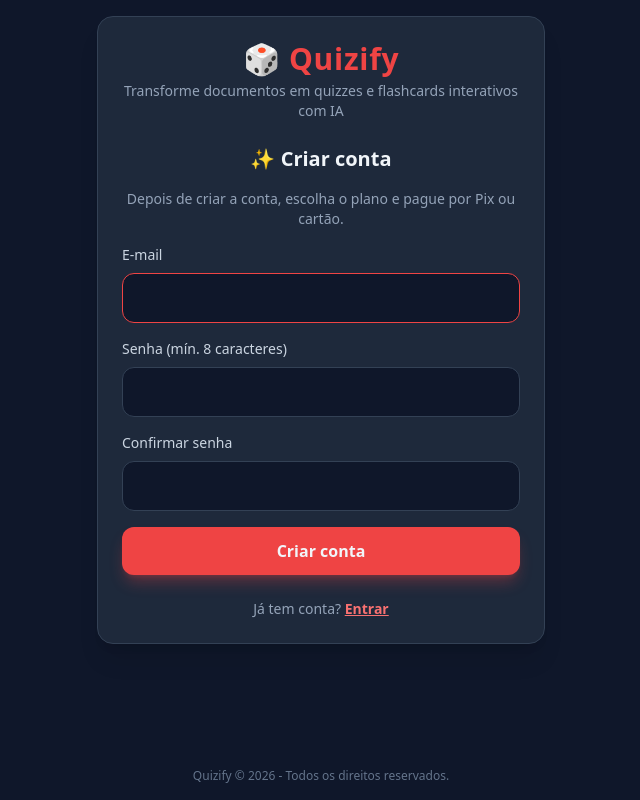
After one commit to aureliocoelho2004-ai/novo-quiz-ia, a Flask app: page /cadastro in a window 1280 px wide. The commit adds this page. Shown: the whole page, without its empty margins (319-959 px from the left). Run offline with Flask 3, Linux system fonts and the light colour scheme; some libraries are stand-ins or nearby versions.

Commit message:
Adiciona assinaturas mensal e anual pagas pela InfinitePay (#5)
- Cadastro próprio (/cadastro) com e-mail e senha; conta nasce sem acesso até pagar
- /assinatura: planos mensal (R$ 29,90, 30 dias) e anual (R$ 299, 365 dias), configuráveis
- Checkout Integrado da InfinitePay com pedido em pedidos/<id>.json
- Pagamento sempre confirmado via payment_check (o aviso não é assinado), com
  conferência do valor; aviso e retorno do cliente creditam o pedido uma única vez
- Dias somam-se à validade atual; vencida, a conta só acessa a página de assinatura
- Aviso de vencimento nos últimos 5 dias e "Liberar +30 dias" manual no /admin
- usuarios.json passa a gravar com controle de versão (if_generation_match) para
  pagamentos e admin não se sobrescreverem


Claude-Session: https://claude.ai/code/session_01BjtvukRqv4zc41ySk7aEDe

Co-authored-by: Claude <noreply@anthropic.com>

```diff
--- a/app.py
+++ b/app.py
@@ -3,6 +3,7 @@
 Toda a lógica fica aqui; o HTML vive em templates/ e o JS/CSS da página em static/.
 """
 import hashlib
+import hmac
 import io
 import json
 import logging
@@ -14,8 +15,9 @@ import uuid
 from datetime import datetime, timedelta, timezone
 from functools import wraps
 
-from flask import (Flask, abort, flash, jsonify, redirect, render_template, request,
-                   session, url_for)
+import requests
+from flask import (Flask, abort, flash, g, has_request_context, jsonify, redirect,
+                   render_template, request, session, url_for)
 from werkzeug.exceptions import RequestEntityTooLarge
 from werkzeug.security import check_password_hash, generate_password_hash
 
@@ -31,6 +33,16 @@ LIMITE_TESTE = int(os.environ.get("LIMITE_TESTE", 10))             # gerações
 DURACOES_TESTE = {"24h": 24, "3d": 72, "7d": 168}                  # opções do painel, em horas
 INTERVALO_SEGUNDOS = int(os.environ.get("INTERVALO_SEGUNDOS", 30))  # espera entre gerações
 FUSO_BRASIL = timezone(timedelta(hours=-3))
+DIA = 24 * 3600
+
+# Assinaturas pagas pela InfinitePay (Checkout Integrado). Preços em centavos.
+PLANOS = {
+    "mensal": {"nome": "Mensal", "centavos": int(os.environ.get("PRECO_MENSAL_CENTAVOS", 2990)), "dias": 30},
+    "anual": {"nome": "Anual", "centavos": int(os.environ.get("PRECO_ANUAL_CENTAVOS", 29900)), "dias": 365},
+}
+INFINITEPAY_HANDLE = os.environ.get("INFINITEPAY_HANDLE", "").strip().lstrip("$@")
+INFINITEPAY_API = "https://api.checkout.infinitepay.io"
+AVISO_VENCIMENTO_DIAS = 5
 EXTENSOES_DOC = {".pdf", ".docx", ".pptx"}
 EXTENSOES_IMG = {".jpg", ".jpeg", ".png", ".webp", ".heic", ".heif"}
 MIME_IMG = {".jpg": "image/jpeg", ".jpeg": "image/jpeg", ".png": "image/png",
@@ -117,13 +129,15 @@ def carregar_usuarios(estrito=False):
     devolver uma lista vazia — obrigatório antes de gravar, senão a gravação
     apagaria todos os utilizadores existentes."""
     try:
-        blob = bucket_firebase().blob(ARQUIVO_USUARIOS)
-        dados = json.loads(blob.download_as_bytes()) if blob.exists() else {}
+        dados, geracao = ler_json_versionado(ARQUIVO_USUARIOS)
+        dados = dados or {}
     except Exception as erro:
         log.exception("Falha ao ler utilizadores do Firebase")
         if estrito:
             raise FalhaUsuarios from erro
-        dados = {}
+        dados, geracao = {}, None
+    if has_request_context():
+        g.geracao_usuarios = geracao
 
     usuarios = {}
     for nome, valor in dados.items():
@@ -140,8 +154,42 @@ def carregar_usuarios(estrito=False):
 
 
 def salvar_usuarios(usuarios):
-    bucket_firebase().blob(ARQUIVO_USUARIOS).upload_from_string(
-        json.dumps(usuarios, ensure_ascii=False), content_type="application/json")
+    """Grava só se ninguém alterou o arquivo desde a leitura (senão levanta
+    PreconditionFailed), para um pagamento e o admin não se sobrescreverem."""
+    geracao = g.get("geracao_usuarios") if has_request_context() else None
+    g.geracao_usuarios = gravar_json_versionado(ARQUIVO_USUARIOS, usuarios, geracao)
+
+
+def alterar_usuarios(alteracao, tentativas=5):
+    """Lê, aplica `alteracao(usuarios)` e grava, repetindo se outra gravação
+    acontecer no meio. A alteração devolve False para cancelar sem gravar."""
+    from google.api_core.exceptions import PreconditionFailed
+    for _ in range(tentativas):
+        usuarios = carregar_usuarios(estrito=True)
+        resultado = alteracao(usuarios)
+        if resultado is False:
+            return False
+        try:
+            salvar_usuarios(usuarios)
+            return resultado
+        except PreconditionFailed:
+            continue
+    raise FalhaUsuarios("Muitas gravações simultâneas")
+
+
+def ler_json_versionado(caminho):
+    """Devolve (dados, geração); geração 0 significa que o arquivo não existe."""
+    blob = bucket_firebase().get_blob(caminho)
+    if blob is None:
+        return None, 0
+    return json.loads(blob.download_as_bytes(if_generation_match=blob.generation)), blob.generation
+
+
+def gravar_json_versionado(caminho, dados, geracao=None):
+    blob = bucket_firebase().blob(caminho)
+    blob.upload_from_string(json.dumps(dados, ensure_ascii=False), content_type="application/json",
+                            if_generation_match=geracao)
+    return blob.generation
 
 
 def ip_cliente():
@@ -161,6 +209,15 @@ def senha_valida(senha):
 def expirou(conta):
     """Contas de teste guardam "expira_em" (timestamp); contas normais não expiram."""
     return bool(conta.get("expira_em")) and time.time() >= conta["expira_em"]
+
+
+def assinatura_ativa(conta):
+    """Contas de assinante só funcionam com pagamento em dia; as outras sempre."""
+    return not conta.get("assinante") or conta.get("pago_ate", 0) > time.time()
+
+
+def atualizar_sessao_assinatura(conta):
+    session.update(assinante=bool(conta.get("assinante")), pago_ate=conta.get("pago_ate", 0))
 
 
 def conta_ainda_existe(usuarios):
@@ -227,6 +284,18 @@ def _gravar_uso(usuario, uso):
         log.exception("Falha ao gravar uso de %s", usuario)
 
 
+def assinatura_paga_agora():
+    """A sessão diz que venceu: confirma no Firebase antes de bloquear, porque o
+    pagamento pode ter sido confirmado (aviso da InfinitePay) depois do login."""
+    conta = carregar_usuarios().get(session.get("usuario"))
+    if conta:
+        atualizar_sessao_assinatura(conta)
+    return bool(conta) and assinatura_ativa(conta)
+
+
+ROTAS_SEM_ASSINATURA = {"assinatura", "assinatura_pagar", "assinatura_retorno", "trocar_senha", "logout"}
+
+
 def login_obrigatorio(view):
     @wraps(view)
     def envolvida(*args, **kwargs):
@@ -242,6 +311,12 @@ def login_obrigatorio(view):
             return redirect(url_for("login"))
         if session.get("trocar_senha") and request.endpoint not in ("trocar_senha", "logout"):
             return redirect(url_for("trocar_senha"))
+        if (session.get("assinante") and session.get("pago_ate", 0) <= time.time()
+                and request.endpoint not in ROTAS_SEM_ASSINATURA
+                and not assinatura_paga_agora()):
+            if request.path.startswith("/api/"):
+                return jsonify(erro="A sua assinatura não está ativa. Renove para continuar."), 402
+            return redirect(url_for("assinatura"))
         return view(*args, **kwargs)
     return envolvida
 
@@ -411,6 +486,108 @@ def publicar_firebase(conteudo_html, prefixo):
 
 
 # --------------------------------------------------------------------------- #
+# Pagamentos (InfinitePay — Checkout Integrado)
+# Cada compra gera um pedido em pedidos/<order_nsu>.json. O aviso da
+# InfinitePay não é assinado, por isso o pagamento é SEMPRE confirmado na
+# própria InfinitePay (payment_check) antes de liberar o acesso.
+# --------------------------------------------------------------------------- #
+class FalhaPagamento(Exception):
+    """A InfinitePay não respondeu como esperado."""
+
+
+def url_publica(endpoint, **valores):
+    base = os.environ.get("URL_PUBLICA", "").rstrip("/") or request.host_url.rstrip("/").replace("http://", "https://")
+    return base + url_for(endpoint, **valores)
+
+
+def token_webhook():
+    """Segredo incluído no endereço do aviso, para descartar chamadas de terceiros."""
+    return os.environ.get("INFINITEPAY_WEBHOOK_TOKEN") or hmac.new(
+        app.secret_key.encode(), b"infinitepay-webhook", hashlib.sha256).hexdigest()[:32]
+
+
+def _chamar_infinitepay(caminho, corpo):
+    cabecalhos = {"Content-Type": "application/json", "Accept": "application/json"}
+    if os.environ.get("INFINITEPAY_API_KEY"):
+        cabecalhos["X-Api-Key"] = os.environ["INFINITEPAY_API_KEY"]
+    try:
+        resposta = requests.post(INFINITEPAY_API + caminho, json=corpo, headers=cabecalhos, timeout=15)
+        dados = resposta.json()
+    except (requests.RequestException, ValueError) as erro:
+        raise FalhaPagamento(f"Sem resposta válida da InfinitePay em {caminho}") from erro
+    if not resposta.ok:
+        raise FalhaPagamento(f"InfinitePay {caminho} devolveu {resposta.status_code}: {dados}")
+    return dados
+
+
+def criar_checkout(pedido_id, plano, email):
+    dados = _chamar_infinitepay("/links", {
+        "handle": INFINITEPAY_HANDLE,
+        "order_nsu": pedido_id,
+        "redirect_url": url_publica("assinatura_retorno"),
+        "webhook_url": url_publica("webhook_infinitepay", token=token_webhook()),
+        "items": [{"quantity": 1, "price": plano["centavos"], "description": f"Quizify - Plano {plano['nome']}"}],
+        "customer": {"email": email} if "@" in email else {},
+    })
+    link = next((dados.get(c) for c in ("url", "link", "checkout_url", "payment_url") if dados.get(c)), None)
+    if not link:
+        raise FalhaPagamento(f"InfinitePay não devolveu o link: {dados}")
+    return link
+
+
+def confirmar_pagamento(pedido_id, transacao, slug):
+    """Confirma na InfinitePay e soma os dias à conta. Seguro para chamar várias
+    vezes (aviso + retorno do cliente): o pedido só é creditado uma vez.
+    Devolve "pago", "ja_pago", "nao_pago" ou "desconhecido"."""
+    from google.api_core.exceptions import PreconditionFailed
+
+    if not re.fullmatch(r"[0-9a-f]{32}", pedido_id):
+        return "desconhecido"
+    caminho = f"pedidos/{pedido_id}.json"
+    pedido, geracao = ler_json_versionado(caminho)
+    if not pedido:
+        return "desconhecido"
+    if pedido.get("status") == "pago":
+        return "ja_pago"
+
+    check = _chamar_infinitepay("/payment_check", {
+        "handle": INFINITEPAY_HANDLE, "order_nsu": pedido_id, "transaction_nsu": transacao, "slug": slug})
+    pago = check.get("paid") is True or str(check.get("paid")).lower() == "true"
+    valor = int(float(check.get("paid_amount") or check.get("amount") or 0))
+    if not pago:
+        return "nao_pago"
+    if valor < pedido["centavos"]:  # juros do parcelamento só aumentam o valor
+        log.error("Pedido %s pago com valor menor (%s < %s)", pedido_id, valor, pedido["centavos"])
+        return "nao_pago"
+
+    # Marca o pedido como pago antes de creditar: se o aviso e o retorno do
+    # cliente chegarem juntos, só um deles consegue esta gravação.
+    pedido.update(status="pago", transacao=transacao, slug=slug, pago_em=time.time(), valor_pago=valor)
+    try:
+        gravar_json_versionado(caminho, pedido, geracao)
+    except PreconditionFailed:
+        return "ja_pago"
+
+    def creditar(usuarios):
+        conta = usuarios.get(pedido["usuario"])
+        if conta is None:
+            log.error("Pedido %s pago para conta inexistente %s", pedido_id, pedido["usuario"])
+            return False
+        conta["pago_ate"] = max(time.time(), conta.get("pago_ate", 0)) + pedido["dias"] * DIA
+        conta["plano"] = pedido["plano"]
+        return conta
+
+    try:
+        conta = alterar_usuarios(creditar)
+    except Exception:
+        log.exception("PAGAMENTO SEM CRÉDITO: pedido %s de %s — liberar à mão no /admin", pedido_id, pedido["usuario"])
+        raise
+    if conta and has_request_context() and session.get("usuario") == pedido["usuario"]:
+        atualizar_sessao_assinatura(conta)
+    return "pago"
+
+
+# --------------------------------------------------------------------------- #
 # Rotas
 # --------------------------------------------------------------------------- #
 @app.route("/login", methods=["GET", "POST"])
@@ -440,6 +617,7 @@ def login():
     session.permanent = True
     session.update(usuario=nome, admin=bool(conta.get("admin")), trocar_senha=bool(conta.get("trocar_senha")),
                    expira_em=conta.get("expira_em"))
+    atualizar_sessao_assinatura(conta)
     proximo = request.args.get("proximo", "")
     return redirect(proximo if proximo.startswith("/") and not proximo.startswith("//") else url_for("index"))
 
@@ -528,6 +706,10 @@ def admin():
             expira = max(time.time(), usuarios[nome]["expira_em"]) + 24 * 3600
             usuarios[nome]["expira_em"] = expira
             flash(f"Acesso de '{nome}' prolongado até {data_hora(expira)}.", "ok")
+        elif acao == "liberar30" and usuarios.get(nome, {}).get("assinante"):
+            conta = usuarios[nome]
+            conta["pago_ate"] = max(time.time(), conta.get("pago_ate", 0)) + 30 * DIA
+            flash(f"Assinatura de '{nome}' liberada até {data_hora(conta['pago_ate'])}.", "ok")
         elif acao == "remover" and nome in usuarios:
             if nome == session["usuario"]:
                 flash("Não pode remover a sua própria conta.", "erro")
@@ -546,6 +728,139 @@ def admin():
 
     return render_template("admin.html", usuarios=sorted(usuarios.items()), agora=time.time(),
                            config_limite_teste=LIMITE_TESTE)
+
+
+EMAIL_VALIDO = re.compile(r"[^@\s]+@[^@\s]+\.[a-z]{2,}")
+_cadastros = {}
+
+
+@app.route("/cadastro", methods=["GET", "POST"])
+def cadastro():
+    if session.get("usuario"):
+        return redirect(url_for("index"))
+    if request.method == "GET":
+        return render_template("cadastro.html")
+
+    email = request.form.get("email", "").strip().lower()
+    senha = request.form.get("senha", "")
+    ip, agora = ip_cliente(), time.time()
+    _cadastros[ip] = [t for t in _cadastros.get(ip, []) if agora - t < 3600]
+    if len(_cadastros[ip]) >= 5:
+        flash("Muitos cadastros a partir desta ligação. Tente mais tarde.", "erro")
+    elif not EMAIL_VALIDO.fullmatch(email) or len(email) > 120:
+        flash("Informe um e-mail válido.", "erro")
+    elif not senha_valida(senha):
+        flash("A senha deve ter pelo menos 8 caracteres.", "erro")
+    elif senha != request.form.get("confirmar", ""):
+        flash("A confirmação não coincide com a senha.", "erro")
+    else:
+        nova = {"senha": generate_password_hash(senha), "admin": False, "trocar_senha": False,
+                "assinante": True, "pago_ate": 0, "criado_em": agora}
+
+        def criar(usuarios):
+            if email in usuarios:
+                return False
+            usuarios[email] = nova
+            return nova
+
+        try:
+            criada = alterar_usuarios(criar)
+        except Exception:
+            log.exception("Falha ao criar conta")
+            flash("Não foi possível criar a conta agora. Tente novamente.", "erro")
+            return render_template("cadastro.html", email=email), 503
+        if criada is False:
+            flash("Já existe uma conta com este e-mail. Entre com a sua senha.", "erro")
+            return redirect(url_for("login"))
+        _cadastros[ip].append(agora)
+        session.clear()
+        session.permanent = True
+        session.update(usuario=email, admin=False, trocar_senha=False, expira_em=None)
+        atualizar_sessao_assinatura(nova)
+        return redirect(url_for("assinatura"))
+    return render_template("cadastro.html", email=email), 400
+
+
+@app.get("/assinatura")
+@login_obrigatorio
+def assinatura():
+    conta = carregar_usuarios().get(session["usuario"])
+    if conta:
+        atualizar_sessao_assinatura(conta)
+    return render_template("assinatura.html", conta=conta or {}, planos=PLANOS, agora=time.time(),
+                           pagamentos_ativos=bool(INFINITEPAY_HANDLE))
+
+
+@app.post("/assinatura/pagar")
+@login_obrigatorio
+def assinatura_pagar():
+    plano_id = request.form.get("plano")
+    plano = PLANOS.get(plano_id)
+    if not plano or not INFINITEPAY_HANDLE or not session.get("assinante"):
+        abort(400)
+    pedido_id = uuid.uuid4().hex
+    pedido = {"usuario": session["usuario"], "plano": plano_id, "centavos": plano["centavos"],
+              "dias": plano["dias"], "status": "pendente", "criado_em": time.time()}
+    try:
+        gravar_json_versionado(f"pedidos/{pedido_id}.json", pedido, 0)
+        link = criar_checkout(pedido_id, plano, session["usuario"])
+    except Exception:
+        log.exception("Falha ao criar checkout")
+        flash("Não foi possível abrir o pagamento agora. Tente novamente em instantes.", "erro")
+        return redirect(url_for("assinatura"))
+    return redirect(link)
+
+
+@app.get("/assinatura/retorno")
+@login_obrigatorio
+def assinatura_retorno():
+    """A InfinitePay devolve o cliente aqui depois de pagar. Confirmamos já,
+    sem esperar pelo aviso, para o acesso abrir na hora."""
+    pedido_id = request.args.get("order_nsu", "")
+    transacao = request.args.get("transaction_nsu", "")
+    slug = request.args.get("slug") or request.args.get("invoice_slug", "")
+    if pedido_id and transacao and slug:
+        try:
+            resultado = confirmar_pagamento(pedido_id, transacao, slug)
+        except Exception:
+            log.exception("Falha ao confirmar retorno do pedido %s", pedido_id)
+            resultado = "erro"
+        if resultado in ("pago", "ja_pago"):
+            flash("Pagamento confirmado! O seu acesso está liberado. 🎉", "ok")
+            return redirect(url_for("assinatura"))
+    flash("Ainda não recebemos a confirmação do pagamento. Se já pagou, atualize esta página "
+          "em alguns minutos.", "erro")
+    return redirect(url_for("assinatura"))
+
+
+@app.post("/webhooks/infinitepay")
+def webhook_infinitepay():
+    if not hmac.compare_digest(request.args.get("token", ""), token_webhook()):
+        abort(403)
+    dados = request.get_json(silent=True) or {}
+    pedido_id = str(dados.get("order_nsu") or "")
+    transacao = str(dados.get("transaction_nsu") or "")
+    slug = str(dados.get("invoice_slug") or dados.get("slug") or "")
+    if not (pedido_id and transacao and slug):
+        return jsonify(ok=False, erro="dados incompletos"), 200  # nada a repetir
+    try:
+        resultado = confirmar_pagamento(pedido_id, transacao, slug)
+    except Exception:
+        log.exception("Falha ao processar aviso do pedido %s", pedido_id)
+        return jsonify(ok=False), 400  # 400 faz a InfinitePay reenviar
+    log.info("Aviso InfinitePay pedido=%s resultado=%s", pedido_id, resultado)
+    return jsonify(ok=True, resultado=resultado), 200
+
+
+@app.context_processor
+def dados_assinatura():
+    """Aviso de vencimento próximo, mostrado no topo das páginas."""
+    if not session.get("assinante") or not session.get("pago_ate"):
+        return {}
+    restante = session["pago_ate"] - time.time()
+    if 0 < restante <= AVISO_VENCIMENTO_DIAS * DIA:
+        return {"dias_para_vencer": max(1, round(restante / DIA))}
+    return {}
 
 
 @app.get("/")
@@ -572,6 +887,9 @@ def gerar():
         return jsonify(erro="A sua conta já não está ativa. Entre novamente."), 401
     usuario = session["usuario"]
     conta = usuarios[usuario]
+    if not assinatura_ativa(conta):
+        atualizar_sessao_assinatura(conta)
+        return jsonify(erro="A sua assinatura não está ativa. Renove para continuar."), 402
     sem_limite = bool(conta.get("admin"))
     limite = LIMITE_TESTE if conta.get("expira_em") else LIMITE_DIARIO
 
--- a/requirements.txt
+++ b/requirements.txt
@@ -6,3 +6,4 @@ pypdf>=4.0
 python-docx>=1.1
 python-pptx>=0.6.23
 Pillow>=10.0
+requests>=2.31
--- a/templates/base.html
+++ b/templates/base.html
@@ -16,6 +16,7 @@
             <nav class="flex justify-center items-center gap-3 mt-3 text-xs text-slate-400">
                 <span>👤 {{ session.usuario }}</span>
                 {% if session.admin %}<a href="{{ url_for('admin') }}" class="hover:text-white underline">Admin</a>{% endif %}
+                {% if session.assinante %}<a href="{{ url_for('assinatura') }}" class="hover:text-white underline">Assinatura</a>{% endif %}
                 <a href="{{ url_for('trocar_senha') }}" class="hover:text-white underline">Senha</a>
                 <form method="post" action="{{ url_for('logout') }}" class="inline">
                     <button class="hover:text-white underline">Sair</button>
@@ -24,6 +25,11 @@
             {% endif %}
         </header>
 
+        {% if dias_para_vencer %}
+        <a href="{{ url_for('assinatura') }}" class="block mb-4 text-sm rounded-xl p-3 bg-amber-900/60 text-amber-200 text-center">
+            ⏳ A sua assinatura vence em {{ dias_para_vencer }} dia{{ 's' if dias_para_vencer > 1 }}. <b class="underline">Renovar agora</b>
+        </a>
+        {% endif %}
         {% with mensagens = get_flashed_messages(with_categories=true) %}
         {% for categoria, texto in mensagens %}
         <p class="mb-4 text-sm rounded-xl p-3 {{ 'bg-red-900/60 text-red-200' if categoria == 'erro' else 'bg-green-900/60 text-green-200' }}">{{ texto }}</p>
--- /dev/null
+++ b/templates/cadastro.html
@@ -0,0 +1,23 @@
+{% extends "base.html" %}
+{% block titulo %}Criar conta - Quizify{% endblock %}
+{% block conteudo %}
+<form method="post" class="space-y-4">
+    <h2 class="text-xl font-bold text-center">✨ Criar conta</h2>
+    <p class="text-sm text-slate-400 text-center">Depois de criar a conta, escolha o plano e pague por Pix ou cartão.</p>
+    <div>
+        <label for="email" class="block text-sm font-medium mb-2 text-slate-300">E-mail</label>
+        <input id="email" name="email" type="email" value="{{ email or '' }}" required autofocus autocomplete="email" autocapitalize="none" maxlength="120"
+               class="w-full bg-slate-900 border border-slate-700 rounded-xl p-3 text-white focus:outline-none focus:border-red-500">
+    </div>
+    {% for campo, rotulo in [("senha", "Senha (mín. 8 caracteres)"), ("confirmar", "Confirmar senha")] %}
+    <div>
+        <label for="{{ campo }}" class="block text-sm font-medium mb-2 text-slate-300">{{ rotulo }}</label>
+        <input id="{{ campo }}" name="{{ campo }}" type="password" required minlength="8" autocomplete="new-password"
+               class="w-full bg-slate-900 border border-slate-700 rounded-xl p-3 text-white focus:outline-none focus:border-red-500">
+    </div>
+    {% endfor %}
+    <button class="w-full bg-red-500 hover:bg-red-600 font-bold py-3 rounded-xl transition shadow-lg shadow-red-500/30">Criar conta</button>
+</form>
+<p class="text-sm text-center text-slate-400 mt-6">Já tem conta?
+    <a href="{{ url_for('login') }}" class="text-red-400 font-semibold underline">Entrar</a></p>
+{% endblock %}
--- a/templates/login.html
+++ b/templates/login.html
@@ -2,9 +2,9 @@
 {% block titulo %}Entrar - Quizify{% endblock %}
 {% block conteudo %}
 <form method="post" class="space-y-4">
-    <h2 class="text-xl font-bold text-center">🔐 Acesso restrito</h2>
+    <h2 class="text-xl font-bold text-center">🔐 Entrar</h2>
     <div>
-        <label for="usuario" class="block text-sm font-medium mb-2 text-slate-300">Utilizador</label>
+        <label for="usuario" class="block text-sm font-medium mb-2 text-slate-300">E-mail ou utilizador</label>
         <input id="usuario" name="usuario" value="{{ usuario or '' }}" required autofocus autocomplete="username" autocapitalize="none"
                class="w-full bg-slate-900 border border-slate-700 rounded-xl p-3 text-white focus:outline-none focus:border-red-500">
     </div>
@@ -15,4 +15,6 @@
     </div>
     <button class="w-full bg-red-500 hover:bg-red-600 font-bold py-3 rounded-xl transition shadow-lg shadow-red-500/30">Entrar</button>
 </form>
+<p class="text-sm text-center text-slate-400 mt-6">Ainda não tem conta?
+    <a href="{{ url_for('cadastro') }}" class="text-red-400 font-semibold underline">Crie a sua e assine</a></p>
 {% endblock %}
```
Also changed, not shown: templates/admin.html (+12 -1 lines), templates/assinatura.html (added, +56 -0 lines), README.md.
